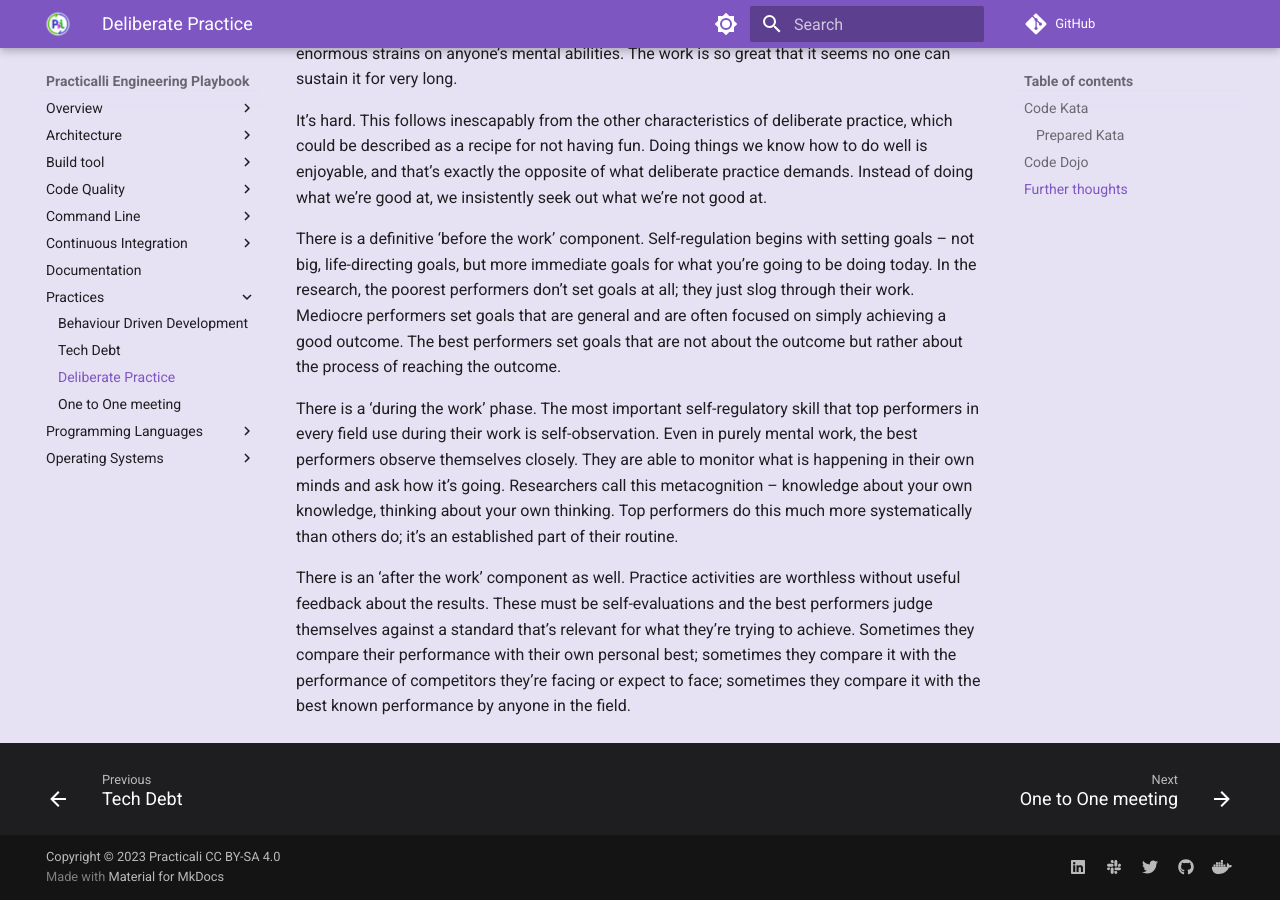
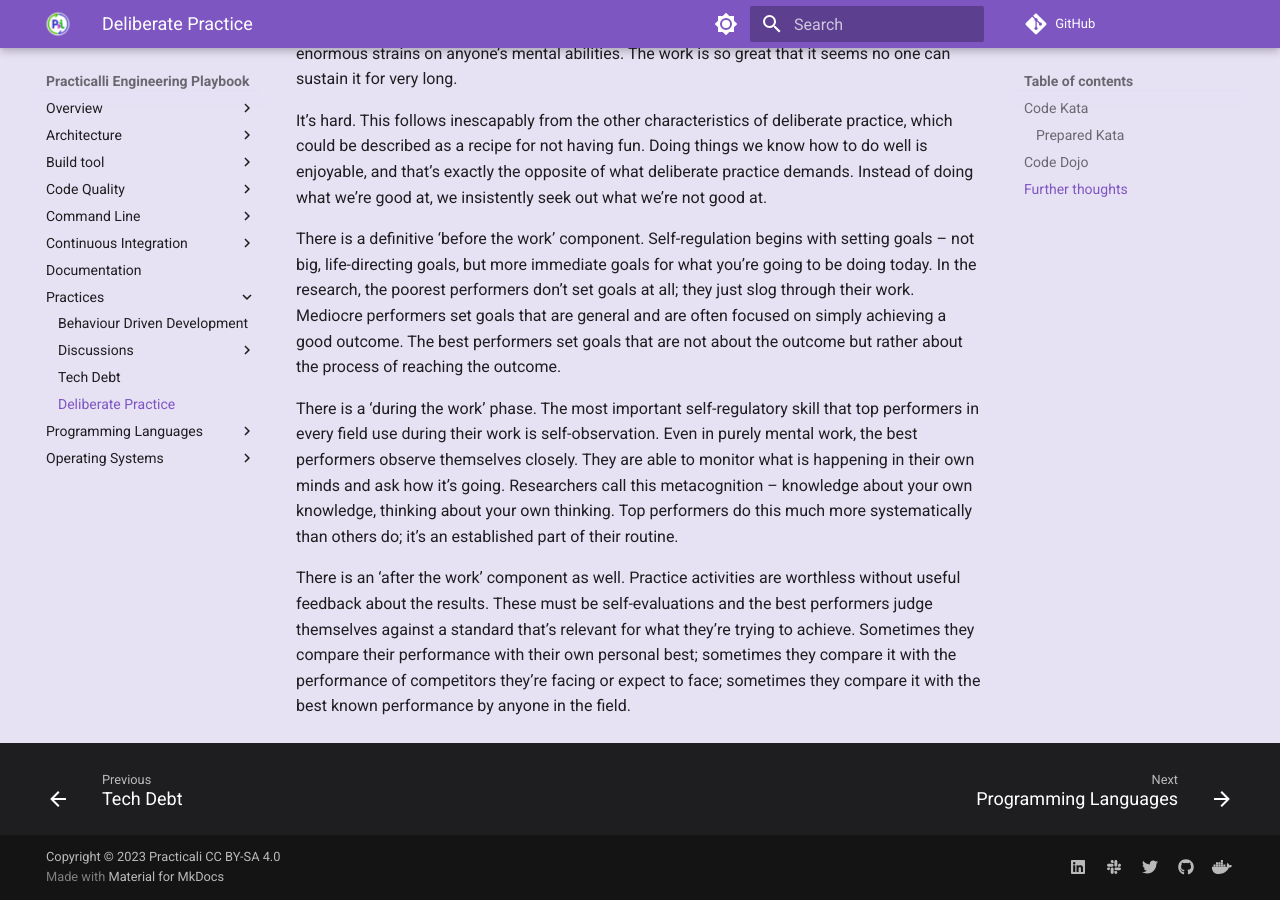
Before and after one commit to practicalli/engineering-playbook, an MkDocs documentation site: the page built from docs/practices/deliberate-practice.md, in a window 1280 px wide and 900 px high, scrolled down 2384 px. Built offline with MkDocs 1.6.1 and Material for MkDocs 9.7.7, drawn with Linux system fonts in a browser that asks for light colours; plug-ins that fetch from the network failed and are left out; comment, search, counter and statistics services are not loaded; some of the changed lines change nothing that is shown.

Commit message:
practice: discussions section with one-to-one meeting
Start a discussions section to cover various practices to make those
discussions more effective

```diff
--- /dev/null
+++ b/docs/practices/discussions/index.md
@@ -0,0 +1,6 @@
+# Effective discussions
+
+
+- [one-to-one meetings](one-to-one-meeting.md)
+- standup
+- retrospective
--- a/mkdocs.yml
+++ b/mkdocs.yml
@@ -174,13 +174,17 @@
   - Practices:
       - practices/index.md
       - practices/behaviour-driven-development.md
+      - Discussions:
+          - practices/discussions/index.md
+          - practices/discussions/one-to-one-meeting.md
+          # - practices/discussions/retrospective.md
+          - practices/discussions/standup.md
       - Tech Debt: practices/technical-debt.md
       # - TODO: practices/root-cause-analysis.md
       # - TODO: practices/five-whys.md
       # - TODO: practices/thinking-hats.md
       - practices/deliberate-practice.md
       # - TODO: practices/code-kata.md
-      - practices/one-to-one-meeting.md
   - Programming Languages:
       - programming-languages/index.md
       - JavaScript:
```
Also changed, not shown: docs/practices/discussions/one-to-one-meeting.md (renamed from docs/practices/one-to-one-meeting.md).
